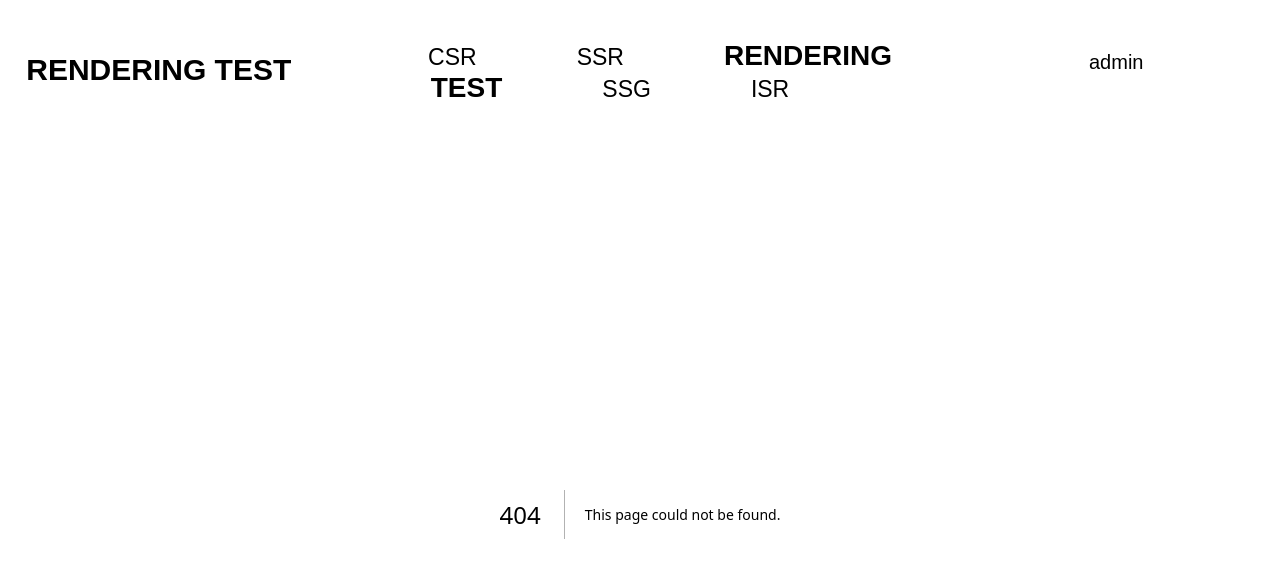
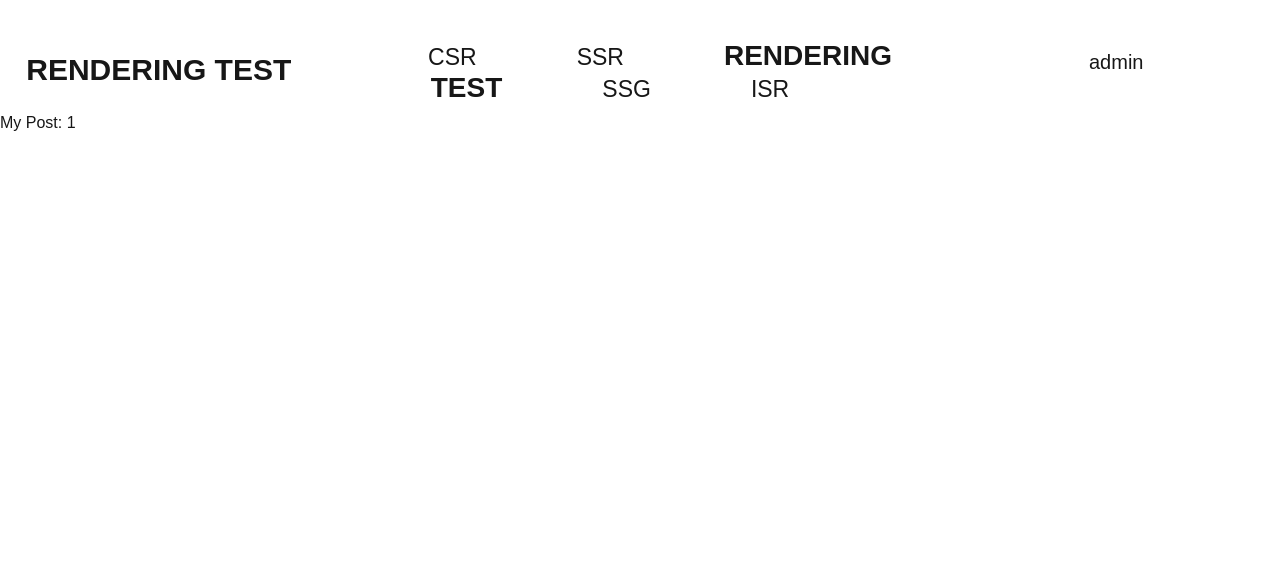
Before and after one commit to chickenisamazing/frontend-practice, a Next.js app in the folder nextjs-learning/next-csr-ssr-ssg/: page /ssg/1 in a window 1280 px wide. Before the commit this address had no page. Shown: the top 578 px of the page. Built offline with nearby package versions, Linux system fonts and the light colour scheme; a web font is replaced by a local one.

Commit message:
feat: Add dynamic routing page (SSG)

```diff
--- /dev/null
+++ b/nextjs-learning/next-csr-ssr-ssg/src/app/ssg/[id]/page.tsx
@@ -0,0 +1,18 @@
+// 이 페이지는 SSR 방식?
+
+// "use client";
+
+// import { notFound } from "next/navigation";
+// app/post/[id]/page.tsx (SSG 방식)
+export async function generateStaticParams() {
+  return [{ id: "1" }, { id: "2" }, { id: "3" }]; // 미리 빌드할 ID 목록
+}
+
+export default async function Page({
+  params,
+}: {
+  params: Promise<{ id: string }>;
+}) {
+  const slug = (await params).id;
+  return <div>My Post: {slug}</div>;
+}
```
